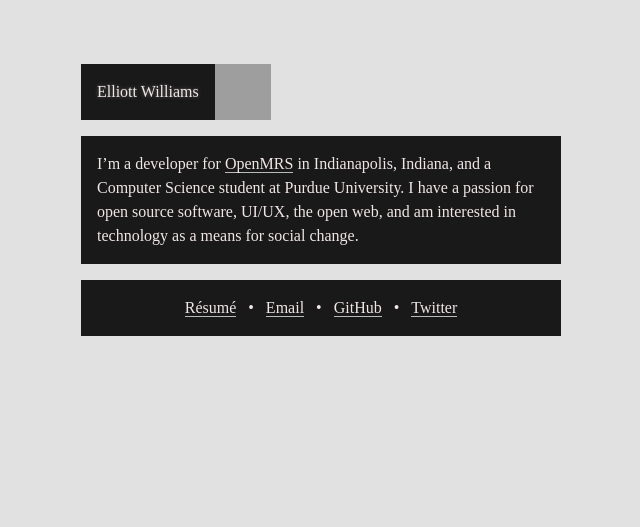
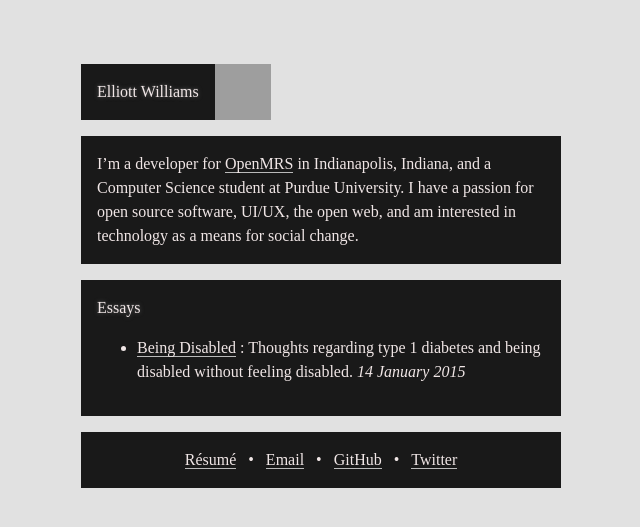
Before and after one commit to elliottwilliams/elliottwilliams.github.com, a PHP site: page / in a window 1280 px wide. Shown: the top 527 px of the page, without its empty margins (319-959 px from the left). Run offline with PHP 8.4, Linux system fonts and the light colour scheme; some web fonts are replaced; grey boxes are pictures that could not be loaded.

Commit message:
Show essays on home page

```diff
--- a/out/index.html
+++ b/out/index.html
@@ -36,7 +36,7 @@
 
 <body class="layout-default">
 
-<h1>
+<h1 class="site-header">
   <a href="/">Elliott Williams</a>
 </h1>
 <img class="avatar" src="https://secure.gravatar.com/avatar/9671c7e02ed9235482bc758105e37a21?s=102">
@@ -48,6 +48,28 @@ Indianapolis, Indiana, and a Computer Science student at Purdue
 University. I have a passion for open source software, UI/UX, the
 open web, and am interested in technology as a means for social
 change.</p>
+
+</section>
+
+<section>
+
+  <h2>Essays</h2>
+
+  <ul class="post-list">
+
+    <li>
+      <a href="/essays/being-disabled.html">Being Disabled</a> :
+      <span class="post-synopsis">Thoughts regarding type 1 diabetes and being disabled without feeling
+disabled.
+
+      <em class="post-list-date">
+        14
+        January
+        2015
+      </em>
+    </li>
+
+  </ul>
 
 </section>
 
--- a/out/styles/style.css
+++ b/out/styles/style.css
@@ -44,27 +44,31 @@ a:visited {
 a:hover {
   border-bottom-color: #fff;
 }
-h1 {
-  padding: 1em;
-  margin: 0 -1em 1em;
-  background-color: #191919;
+h1,
+h2 {
   display: inline-block;
   position: relative;
+  margin: 0;
   font-size: 1em;
   font-weight: normal;
   color: #f0e6e6;
   text-shadow: 0 -1px #333333, 0 0 4px #5f5f5f;
 }
-h1 p:first-child {
+h1.site-header {
+  padding: 1em;
+  margin: 0 -1em 1em;
+  background-color: #191919;
+}
+h1.site-header p:first-child {
   margin-top: 0;
 }
-h1 p:last-child {
+h1.site-header p:last-child {
   margin-bottom: 0;
 }
-h1 a,
-h1 a:link,
-h1 a:visited,
-h1 a:hover {
+h1.site-header a,
+h1.site-header a:link,
+h1.site-header a:visited,
+h1.site-header a:hover {
   border-bottom: none;
   margin-bottom: inherit;
 }
@@ -109,3 +113,6 @@ ul.contact li:after {
 ul.contact li:last-child:after {
   content: none;
 }
+.post-list-date {
+  white-space: nowrap;
+}
```
Also changed, not shown: src/render/styles/style.css.less (+14 -5 lines), 4 other files.
